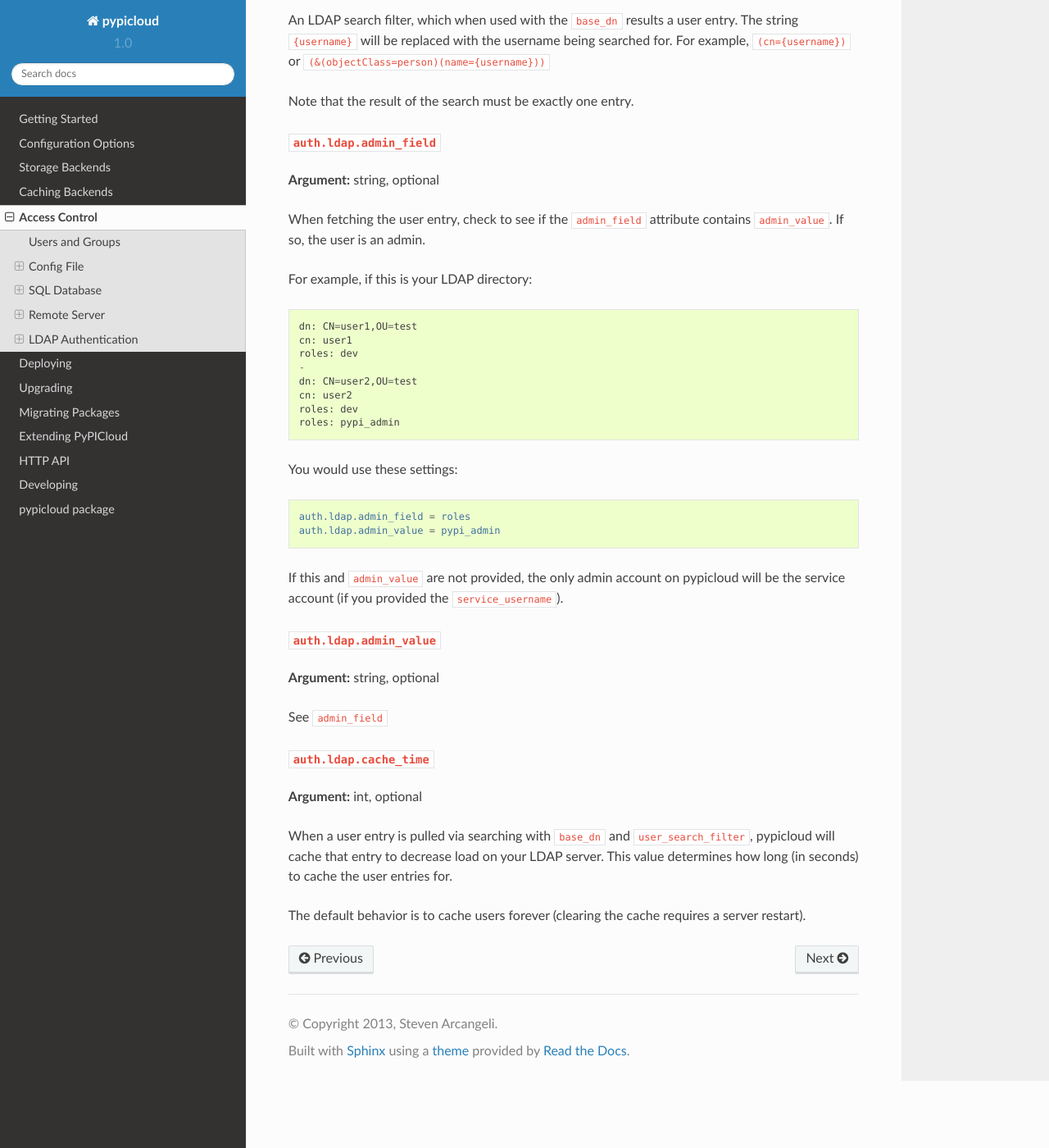
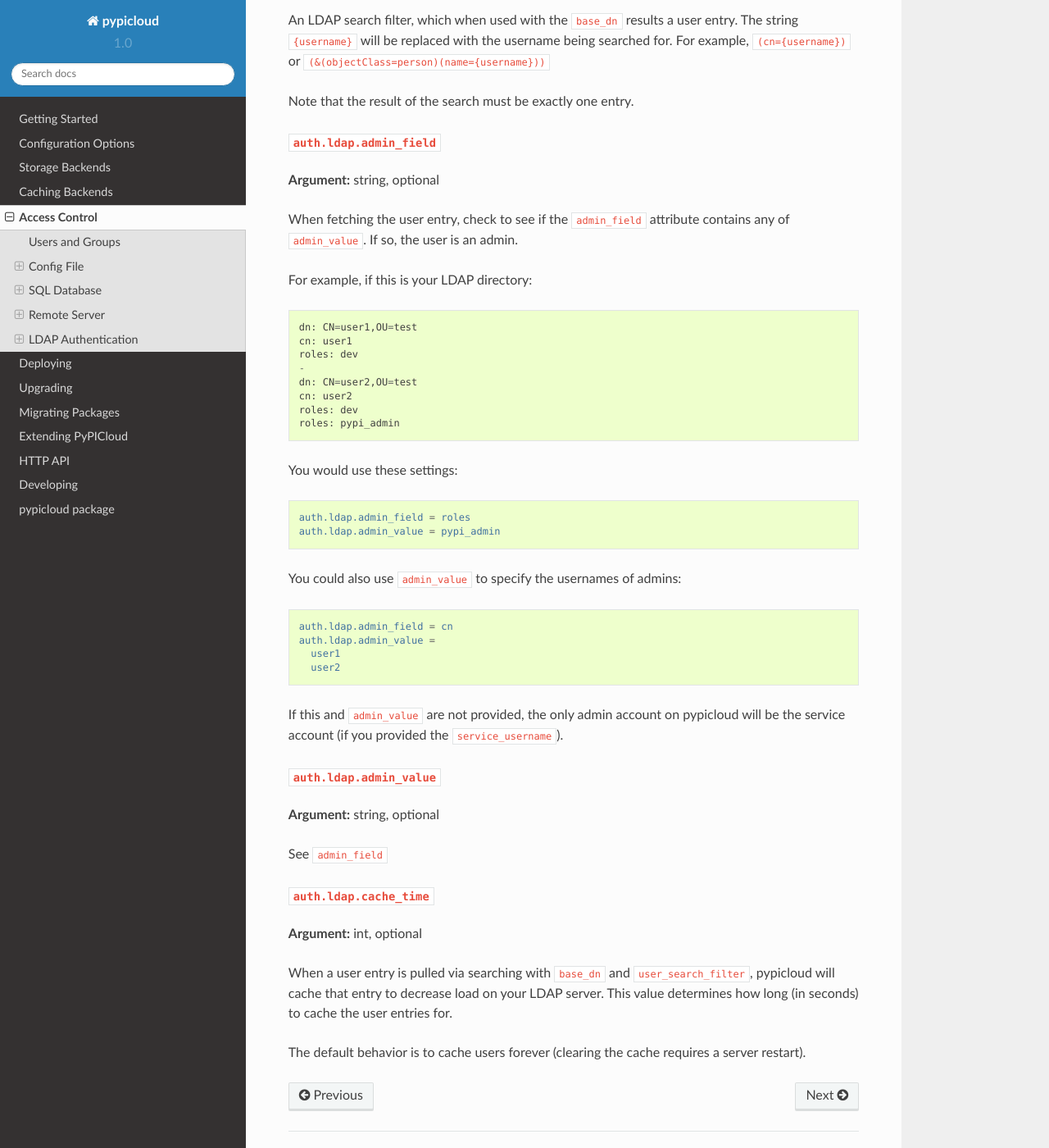
Before and after one commit to stevearc/pypicloud, a Sphinx documentation site: the page built from doc/topics/access_control.rst, in a window 1280 px wide and 1400 px high, scrolled down 8139 px. Shown: the whole window at 82% size. Built offline with Sphinx 7.4.7 and the Read the Docs theme 2.0.0, drawn with Linux system fonts in a browser that asks for light colours; pages that are not in the unit, such as notebooks, are missing from menus.

Commit message:
LDAP admin_value accepts a list of values

```diff
--- a/doc/topics/access_control.rst
+++ b/doc/topics/access_control.rst
@@ -379,7 +379,7 @@
 **Argument:** string, optional
 
 When fetching the user entry, check to see if the ``admin_field`` attribute
-contains ``admin_value``. If so, the user is an admin.
+contains any of ``admin_value``. If so, the user is an admin.
 
 For example, if this is your LDAP directory::
 
@@ -398,6 +398,15 @@
 
     auth.ldap.admin_field = roles
     auth.ldap.admin_value = pypi_admin
+
+You could also use ``admin_value`` to specify the usernames of admins:
+
+.. code-block:: ini
+
+    auth.ldap.admin_field = cn
+    auth.ldap.admin_value =
+      user1
+      user2
 
 If this and ``admin_value`` are not provided, the only admin account on
 pypicloud will be the service account (if you provided the
```
Also changed, not shown: 2 other files.
